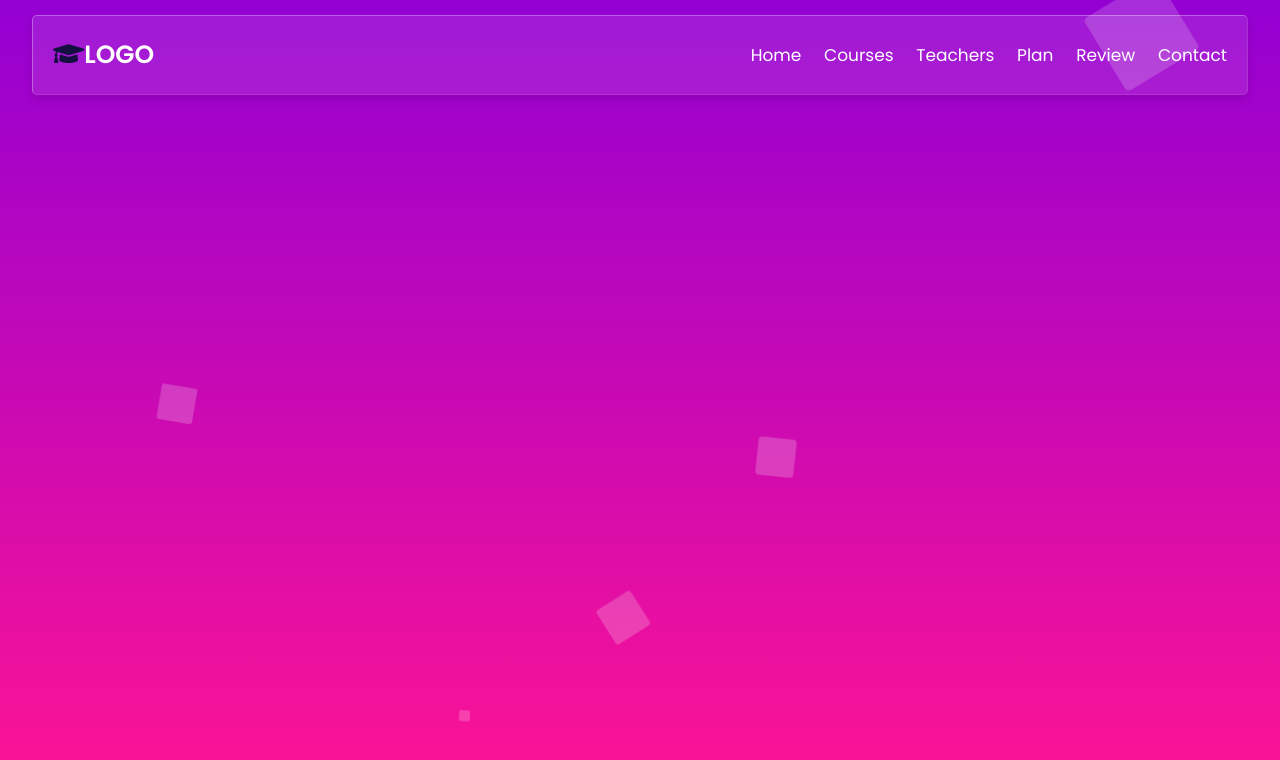
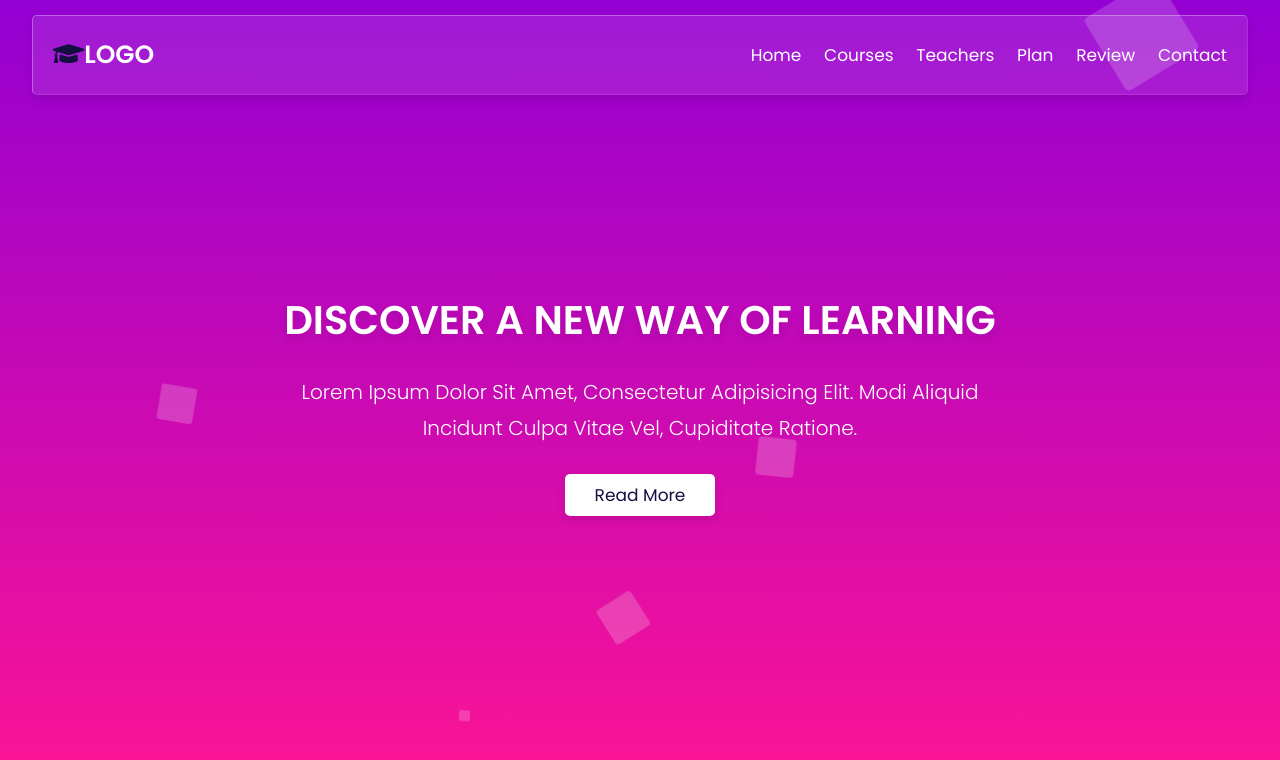
Before and after one commit to ChristianWare/eLearn, a plain HTML site: page index.html in a window 1280 px wide. Drawn offline with Linux system fonts and the light colour scheme.

Commit message:
Home Section

```diff
--- a/index.html
+++ b/index.html
@@ -38,6 +38,22 @@
 
 <!-- Header Section Ends -->
 
+<!-- Home section Starts -->
+
+<section class="home" id='home'>
+    <div class="content">
+        <h3>Discover a new way of learning</h3>
+        <p>Lorem ipsum dolor sit amet, consectetur adipisicing elit. Modi aliquid incidunt culpa vitae vel, cupiditate ratione.</p>
+        <a href="#" class="btn">read more</a>
+    </div>
+</section>
+
+
+
+
+<!-- Home section Ends -->
+
+
 
 
 
--- a/style.css
+++ b/style.css
@@ -29,6 +29,40 @@ html {
     overflow-x: hidden;
     scroll-behavior: smooth;
     scroll-padding-top: 10rem;
+}
+
+html::-webkit-scrollbar {
+    width: 1rem;
+}
+
+html::-webkit-scrollbar-track {
+    background: var(--gradient);
+}
+
+html::-webkit-scrollbar-thumb {
+    background: var(--white);
+    border-radius: 5rem;
+}
+
+section {
+    padding: 2rem 9%;
+}
+
+.btn {
+  margin-top: 1rem;
+  display: inline-block;
+  transition: .2s linear;
+  background: var(--white);
+  color: var(--black);
+  border-radius: .5rem;
+  box-shadow: var(--box-shadow);
+  padding: 0.8rem 3rem;
+  font-size: 1.7rem;
+  cursor: pointer;
+}
+
+.btn:hover {
+    letter-spacing: .1rem;
 }
 
 .gradient-background {
@@ -115,7 +149,35 @@ html {
     display: none;
 }
 
+.home {
+    height: 100vh;
+    padding: 7rem 2rem;
+    display: flex;
+    align-items: center;
+    justify-content: center;
+}
 
+.home .content {
+    width: 75rem;
+    text-align: center;
+}
+
+
+.home .content h3 {
+    color: var(--white);
+    text-transform: uppercase;
+    font-size: 4rem;
+    line-height: 1.8;
+    text-shadow: 0 .5rem 1rem rgba(0, 0, 0, .1);
+}
+
+.home .content p {
+    font-weight: 300;
+    color: var(--white);
+    font-size: 2rem;
+    line-height: 1.8;
+    padding: 1.8rem 0;
+}
 
 
 
@@ -174,6 +236,13 @@ html {
          border-left: var(--border-left);
          box-shadow: var(--box-shadow);
      }
+     .home .content h3 {
+         font-size: 3.5rem;
+     }
+
+     .home .content p {
+         font-size: 1.6rem;
+     }
 }
 
 @media (max-width: 450px) {
```
